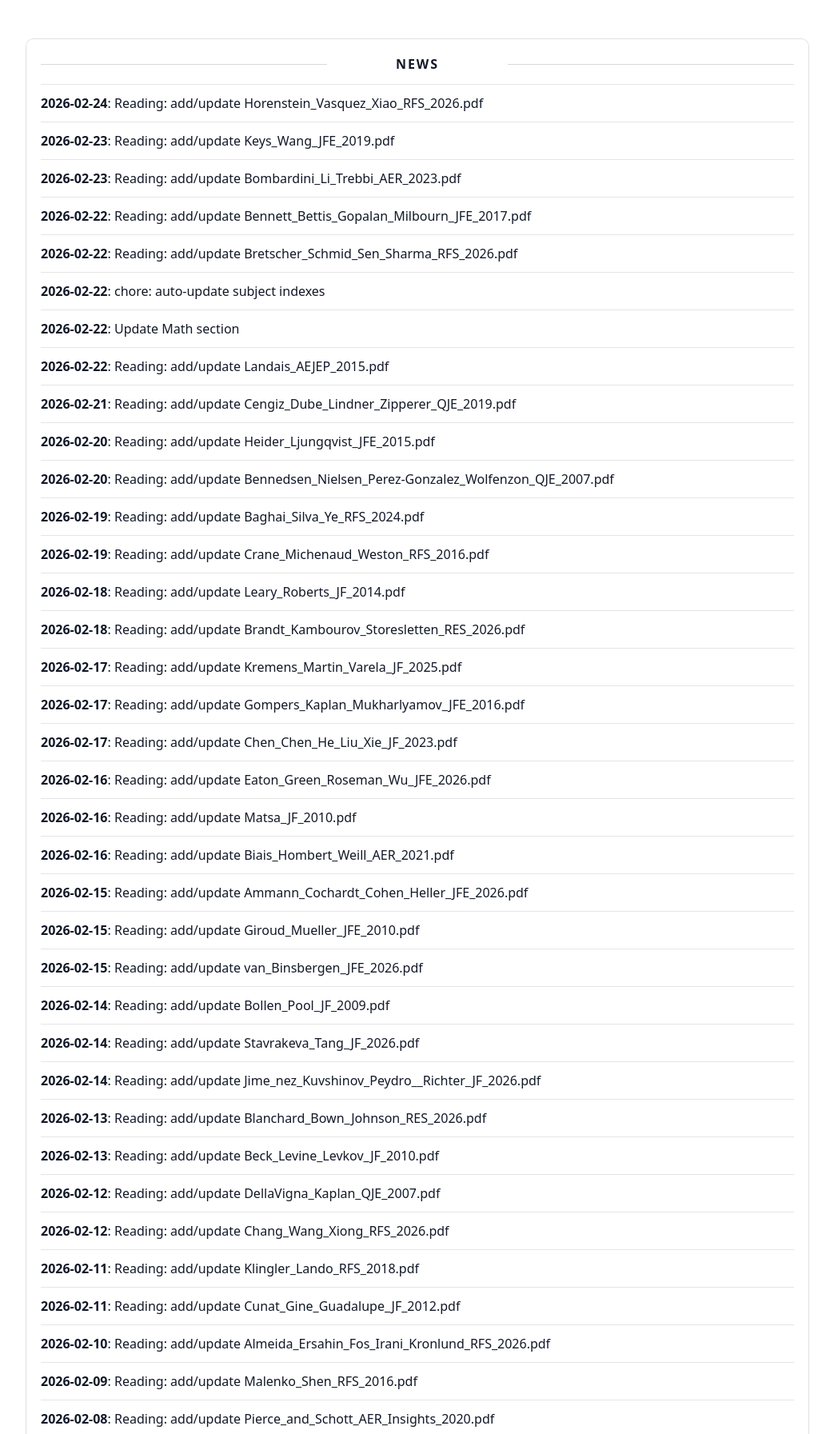
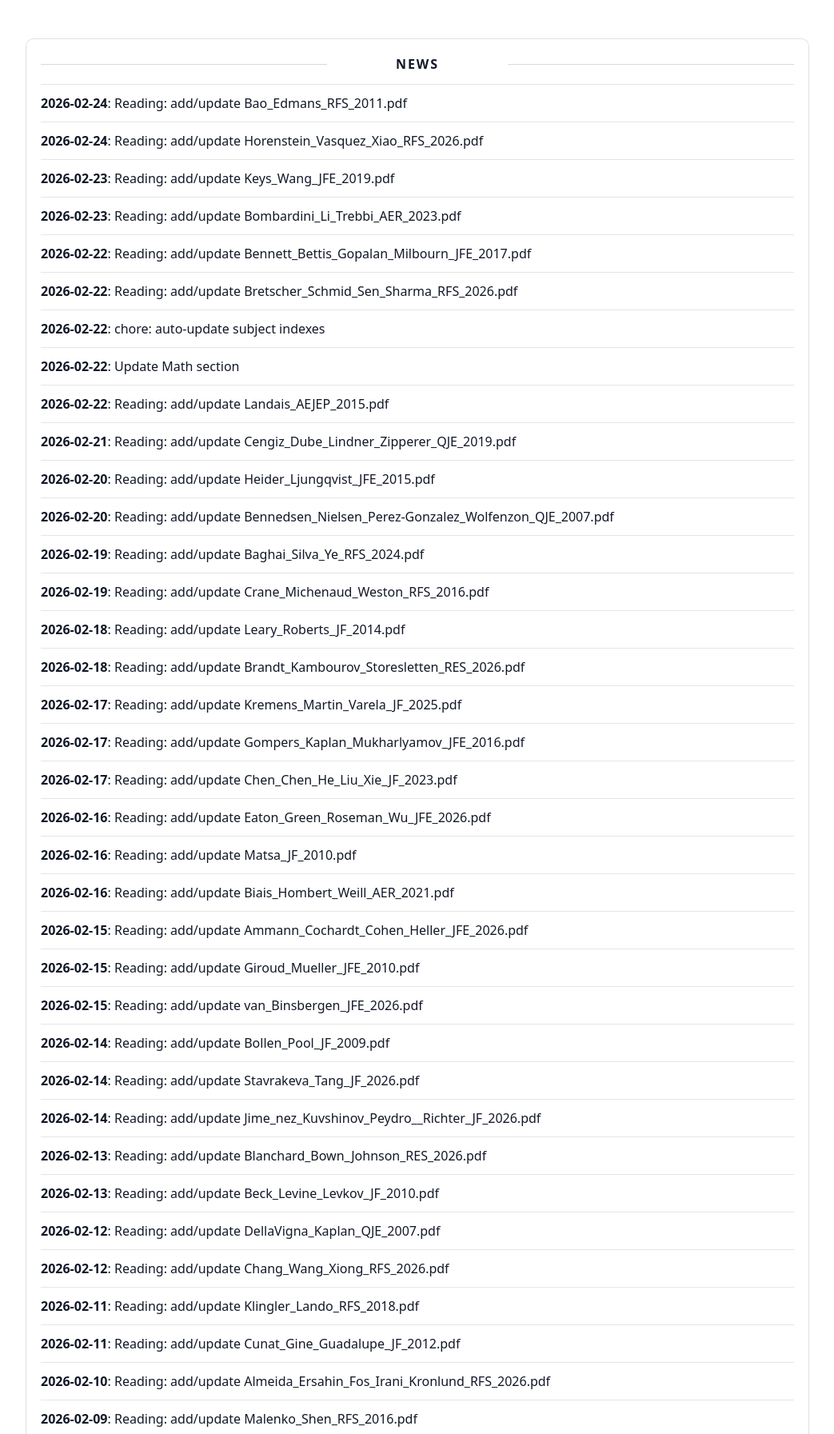
Before and after one commit to yaxinzn/study-archive, a Jekyll site: the page built from updates/index.md, in a window 1280 px wide, cut to the strip 476-2269 px from the top of the page. Shown: the whole strip at 80% size, without its empty margins (118-1161 px from the left). Built offline with Jekyll 4.4.1, drawn with Linux system fonts in a browser that asks for light colours; some of the changed text lies outside the part shown.

Commit message:
chore: update NEWS feed

```diff
--- a/_data/news.yml
+++ b/_data/news.yml
@@ -1,4 +1,7 @@
 # Auto-generated update history (sorted newest -> oldest). Do not edit manually.
+- ts: "1771937114"
+  date: "2026-02-24"
+  title: "Reading: add/update Bao_Edmans_RFS_2011.pdf"
 - ts: "1771928304"
   date: "2026-02-24"
   title: "Reading: add/update Horenstein_Vasquez_Xiao_RFS_2026.pdf"
```
